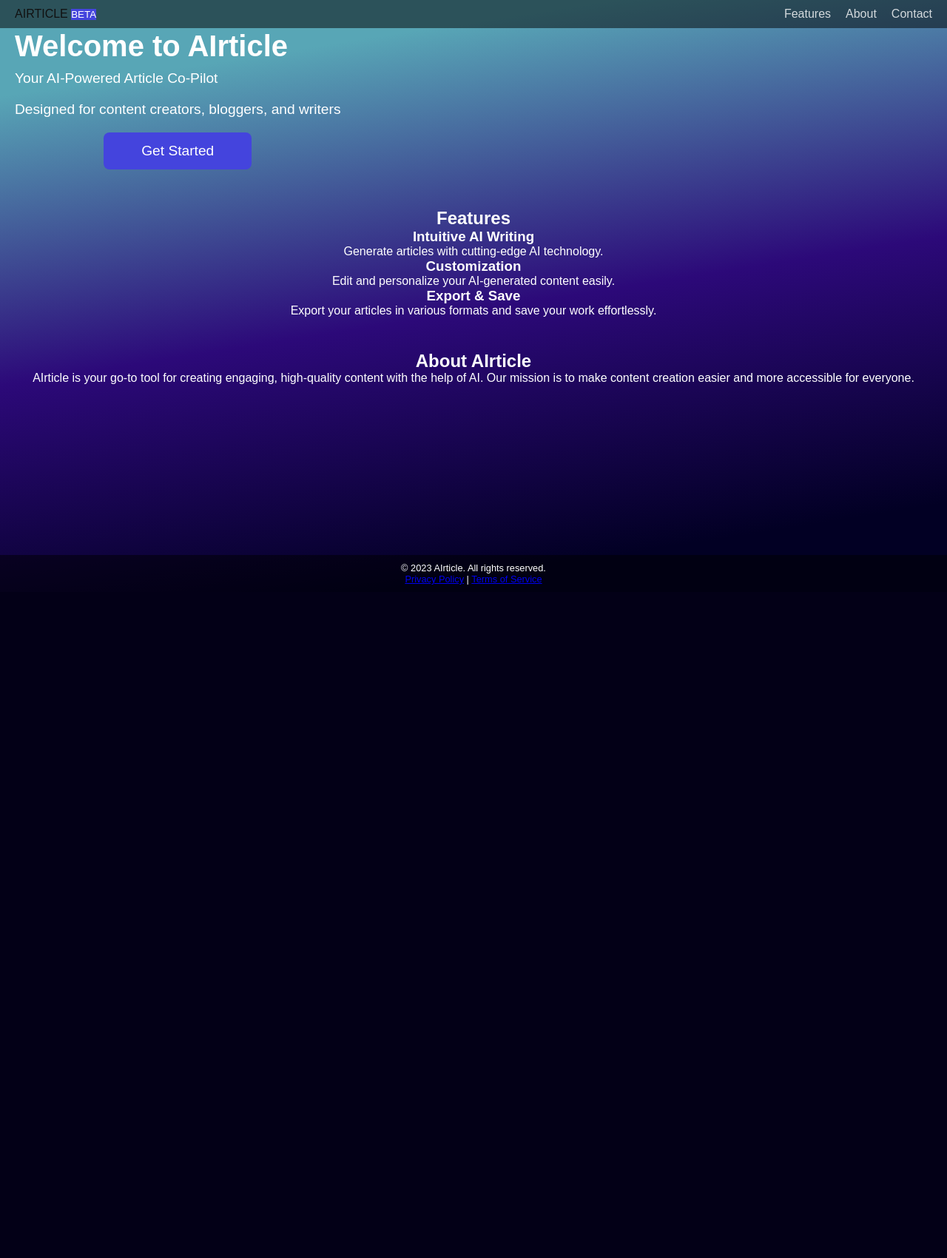
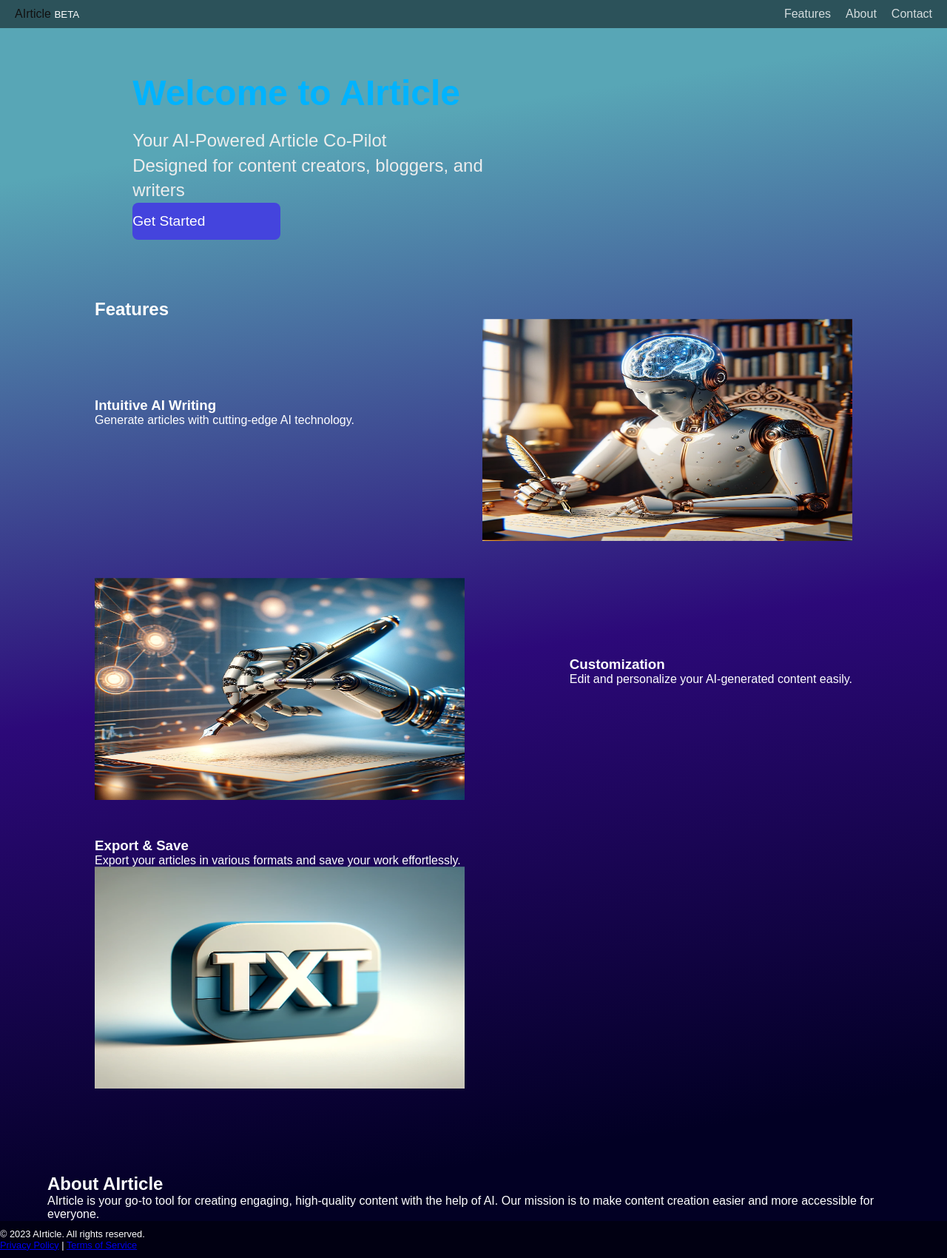
Before and after one commit to Jasiel-Stark8/AIrticle, a Flask app: page / in a window 1280 px wide. Shown: the whole page at 74% size. Before the commit the page ends 790 px from the top, so only its background shows below. Run offline with Flask 3, Linux system fonts and the light colour scheme.

Commit message:
Landing page progres

```diff
--- a/static/css/landing.css
+++ b/static/css/landing.css
@@ -1,3 +1,4 @@
+/* Global Styles */
 * {
     padding: 0;
     margin: 0;
@@ -8,18 +9,15 @@
     font-family: 'Arial', sans-serif;
     color: white;
     background: linear-gradient(351deg, rgba(2,0,36,1) 12%, rgba(44,9,121,1) 48%, rgba(88,166,182,1) 87%);
-    height: 100vh;
-    position: relative;
-    text-align: center;
     display: flex;
+    flex-direction: column;
+    align-items: center;
     justify-content: center;
-    align-items: center;
-    flex-direction: column;
+    min-height: 100vh;
 }
 
+/* Header and Navigation Bar */
 header {
-    position: absolute;
-    top: 0;
     width: 100%;
     background: rgba(0,0,0,0.5);
     padding: 10px 0;
@@ -32,50 +30,6 @@
     padding: 0 20px;
 }
 
-.beta {
-    background-color: #4444dd;
-    text-emphasis-color: #082668;
-}
-
-/* ======================== BLINKING LOGO =========================== */
-/* Add the glowing text animation styles */
-@keyframes glowing {
-    0%, 100% {
-      color: #fff;
-      filter: blur(2px);
-      text-shadow: 0 0 10px #00b3ff,
-                   0 0 20px #00b3ff,
-                   0 0 40px #00b3ff,
-                   0 0 80px #00b3ff,
-                   0 0 120px #00b3ff,
-                   0 0 200px #00b3ff,
-                   0 0 300px #00b3ff,
-                   0 0 400px #00b3ff;
-    }
-    5%, 95% {
-      color: #111;
-      filter: blur(0px);
-      text-shadow: none;
-    }
-  }
-
-  /* Apply the animation to the logo spans */
-  .logo span {
-      font-family: 'Arial', sans-serif; /* Changed from 'Bad Script' to match your theme */
-      animation: glowing 2s linear infinite;
-  }
-
-  /* Set different animation delays for each span to create a sequential glowing effect */
-  .logo span:nth-child(1) { animation-delay: 0s; }
-  .logo span:nth-child(2) { animation-delay: .25s; }
-  .logo span:nth-child(3) { animation-delay: .5s; }
-  .logo span:nth-child(4) { animation-delay: .75s; }
-  .logo span:nth-child(5) { animation-delay: 1s; }
-  .logo span:nth-child(6) { animation-delay: 1.25s; }
-  .logo span:nth-child(7) { animation-delay: 1.5s; }
-  .logo span:nth-child(8) { animation-delay: 1.75s; }
-
-  /* ====================== END OF BLINKING LOGO ============================= */
 .nav-links {
     list-style: none;
     display: flex;
@@ -89,35 +43,86 @@
     color: white;
     text-decoration: none;
     opacity: 0.8;
+    transition: color 0.3s;
 }
 
 .nav-links a:hover {
     opacity: 1;
+    color: #00b3ff;
 }
 
+/* Main Content Section */
+section {
+    padding-top: 60px;
+    width: 90%;
+    margin: auto;
+}
+
+/* Welcome Section Styling */
 .hero-content {
     text-align: left;
-}
-
-.hero  {
-   position: fixed;
-   left: 0%;
-   top: 5%;
-   z-index: 998;
-   margin-left: 20px;
+    padding-left: 10%;
+    max-width: 600px;
+    animation: fadeIn 2s ease-out;
 }
 
 .hero h1 {
-    font-size: 2.5rem;
-    margin-bottom: 10px;
-
+    font-size: 3rem;
+    color: #00b3ff;
+    margin-bottom: 20px;
 }
 
 .hero p {
-    font-size: 1.2rem;
-    margin-bottom: 20px;
+    font-size: 1.5rem;
+    line-height: 1.4;
+    color: #ededed;
 }
 
+/* Animations and Keyframes */
+@keyframes fadeIn {
+    from { opacity: 0; }
+    to { opacity: 1; }
+}
+
+@keyframes glowing {
+    0%, 100% {
+        color: #fff;
+        filter: blur(2px);
+        text-shadow: 0 0 10px #00b3ff, 0 0 20px #00b3ff, 0 0 40px #00b3ff, 0 0 80px #00b3ff, 0 0 120px #00b3ff, 0 0 200px #00b3ff, 0 0 300px #00b3ff, 0 0 400px #00b3ff;
+    }
+    5%, 95% {
+        color: #111;
+        filter: blur(0px);
+        text-shadow: none;
+    }
+}
+
+.logo span {
+    font-family: 'Arial', sans-serif;
+    animation: glowing 2s linear infinite;
+}
+
+.logo span:nth-child(1) { animation-delay: 0s; }
+.logo span:nth-child(2) { animation-delay: .25s; }
+.logo span:nth-child(3) { animation-delay: .5s; }
+.logo span:nth-child(4) { animation-delay: .75s; }
+.logo span:nth-child(5) { animation-delay: 1s; }
+.logo span:nth-child(6) { animation-delay: 1.25s; }
+.logo span:nth-child(7) { animation-delay: 1.5s; }
+.logo span:nth-child(8) { animation-delay: 1.75s; }
+
+/* Stylish Animations for Feature Images */
+.feature-container img {
+    animation: float 6s ease-in-out infinite;
+}
+
+@keyframes float {
+    0% { transform: translateY(0); }
+    50% { transform: translateY(-10px); }
+    100% { transform: translateY(0); }
+}
+
+/* Button Styling */
 .btn {
     display: inline-block;
     height: 50px;
@@ -129,26 +134,56 @@
     color: white;
     text-decoration: none;
     font-size: 1.2rem;
-    transition: background-color 0.3s;
+    transition: background-color 0.3s, transform 0.2s;
 }
 
 .btn:hover {
     background-color: #6666ff;
+    transform: scale(1.05);
 }
 
+/* Features Section */
 #features {
-    margin-bottom: 35px;
-    padding-bottom: 10px;
-
+    margin-top: 20px;
+    width: 80%;
 }
 
+.feature-container div {
+    margin-bottom: 50px;
+}
 
+#feature-one, #feature-two {
+    display: flex;
+    align-items: center;
+    justify-content: space-between;
+}
 
+/* Footer Styling */
 footer {
-    position: absolute;
-    bottom: 0;
     width: 100%;
     background: rgba(0,0,0,0.5);
     padding: 10px 0;
     font-size: 0.8rem;
+    position: relative;
 }
+
+/* Responsive Design */
+@media (max-width: 768px) {
+    .hero h1 {
+        font-size: 2rem;
+    }
+
+    .hero p {
+        font-size: 1rem;
+    }
+
+    /* Additional mobile-specific styles */
+}
+
+@media (max-width: 480px) {
+    /* Styles for smaller devices */
+}
+
+/* Additional styles and adjustments as needed */
+
+/* Remember to test across different browsers and devices */
--- a/templates/landing.html
+++ b/templates/landing.html
@@ -8,11 +8,9 @@
     </head>
     <body>
         <header>
-            <!-- Header content -->
             <nav class="navbar">
-                <!-- Each letter of "AIrticle" is wrapped in a <span> for the glowing effect -->
                 <div class="logo">
-                    <span>A</span><span>I</span><span>R</span><span>T</span><span>I</span><span>C</span><span>L</span><span>E</span> <small class="beta">BETA</small>
+                    <span>A</span><span>I</span><span>r</span><span>t</span><span>i</span><span>c</span><span>l</span><span>e</span> <small class="beta">BETA</small>
                 </div>
                 <ul class="nav-links">
                     <li><a href="#features">Features</a></li>
@@ -25,28 +23,37 @@
             <div class="hero-content">
                 <h1>Welcome to AIrticle</h1>
                 <p>Your AI-Powered Article Co-Pilot</p>
-            </div>
                 <p>Designed for content creators, bloggers, and writers</p>
                 <div class="cta">
                     <a href="{{ url_for('signup_page') }}" class="btn">Get Started</a>
+                </div>
             </div>
         </section>
 
         <section id="features">
             <h2>Features</h2>
             <div class="feature-container">
-                <article>
+                <div id="feature-one">
+                    <div class="f-one">
                         <h3>Intuitive AI Writing</h3>
                         <p>Generate articles with cutting-edge AI technology.</p>
-                </article>
-                <article>
+                    </div>
+                    <img src="{{ url_for('static', filename='images/DALL·E-hero.png') }}" alt="A robot writing with a feather" height="300px" width="500px" />
+                </div>
+
+                <div id="feature-two">
+                    <img src="{{ url_for('static', filename='images/DALL·E-customize-logo.png') }}" alt="A robot holding a pen" height="300px" width="500px" />
+                    <div class="f-two">
                         <h3>Customization</h3>
                         <p>Edit and personalize your AI-generated content easily.</p>
-                </article>
-                <article>
+                    </div>
+                </div>
+
+                <div id="feature-three">
                     <h3>Export & Save</h3>
                     <p>Export your articles in various formats and save your work effortlessly.</p>
-                </article>
+                    <img src="{{ url_for('static', filename='images/dall-e3-txt-logo.png') }}" alt="Export as TXT image" height="300px" width="500px" />
+                </div>
             </div>
         </section>
 
@@ -56,7 +63,6 @@
         </section>
 
         <footer>
-            <!-- Footer content -->
             <p>&copy; 2023 AIrticle. All rights reserved.</p>
             <p><a href="#privacy">Privacy Policy</a> | <a href="#terms">Terms of Service</a></p>
         </footer>
```
Also changed, not shown: static/images/DALL·E-customize-logo.png (added), static/images/DALL·E-hero.png (added), static/images/dall-e3-txt-logo.png (added), static/images/docx-logo.webp (added), static/images/md-logo.png (added), static/images/pdf-logo.jpg (added). Lines whose indentation alone changed are shown as unchanged.
